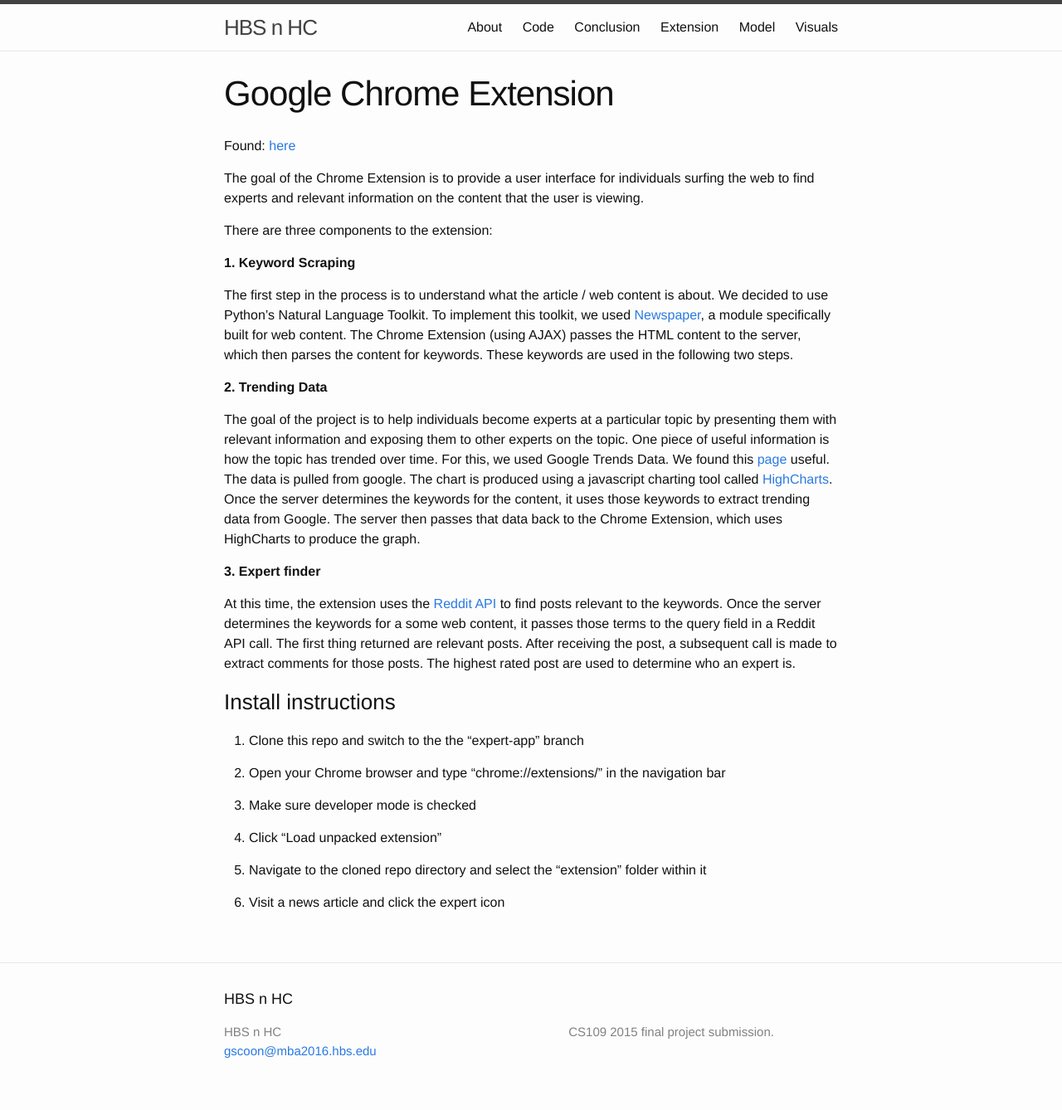
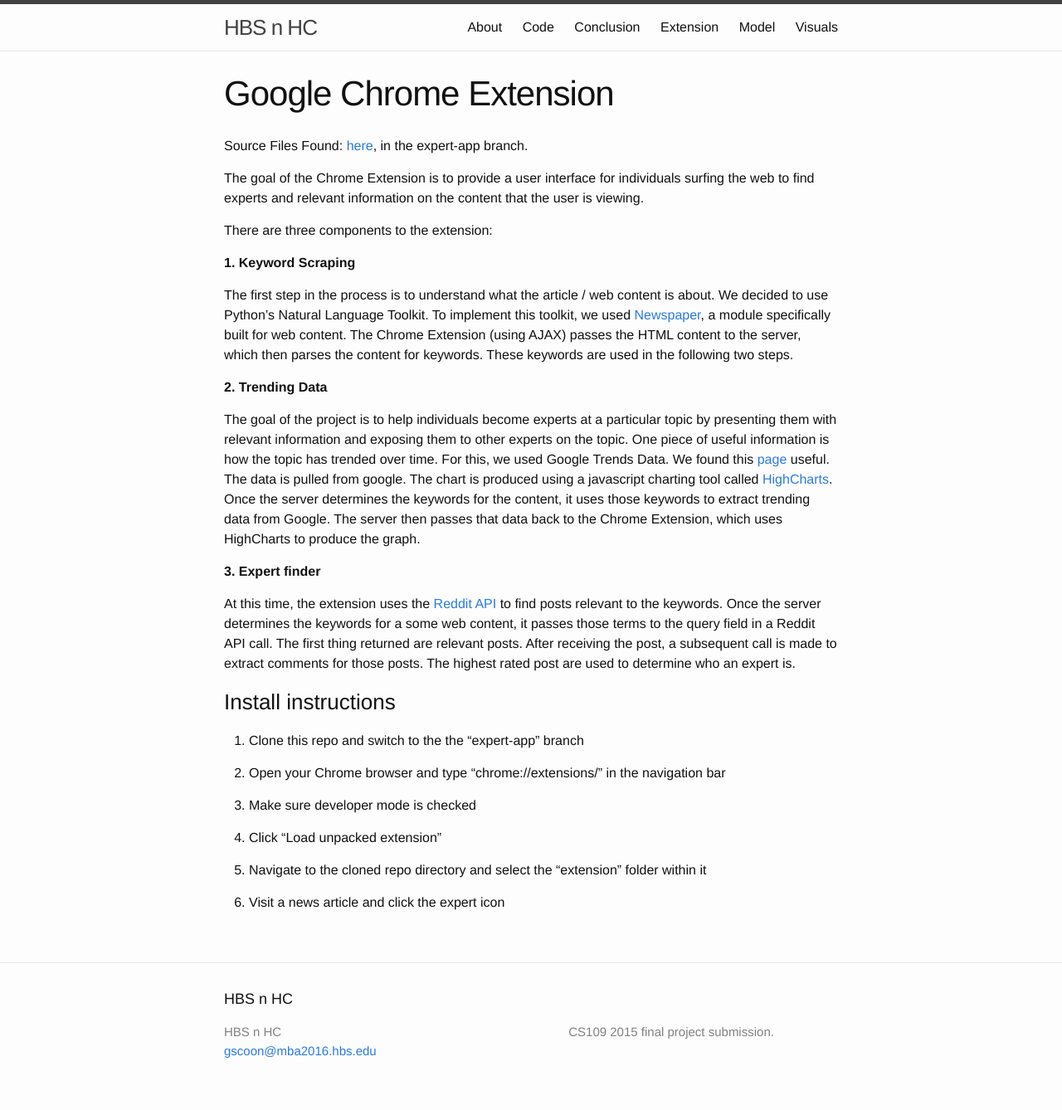
Before and after one commit to UKeeeM/CS109-Project-, a Jekyll site: the page built from extension.md, in a window 1280 px wide. Shown: the whole page at 83% size. Built offline with Jekyll 4.4.1, drawn with Linux system fonts in a browser that asks for light colours.

Commit message:
Update extension.md

```diff
--- a/extension.md
+++ b/extension.md
@@ -5,7 +5,7 @@
 permalink: /extension/
 ---
 
-Found: <a target="_blank" href="https://github.com/UKeeeM/CS109-Project-/tree/expert-app">here</a>
+Source Files Found: <a target="_blank" href="https://github.com/UKeeeM/CS109-Project-/tree/expert-app">here</a>, in the expert-app branch.
 
 The goal of the Chrome Extension is to provide a user interface for individuals surfing the web to find experts and relevant information on the content that the user is viewing.
 
```
